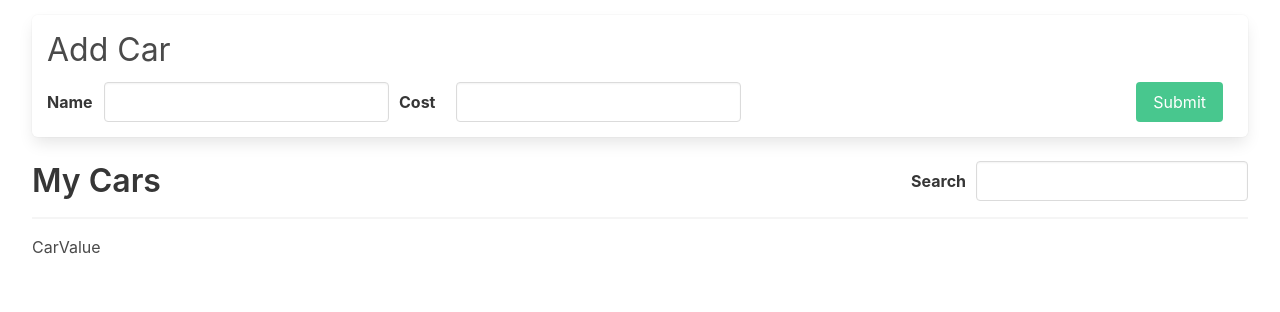
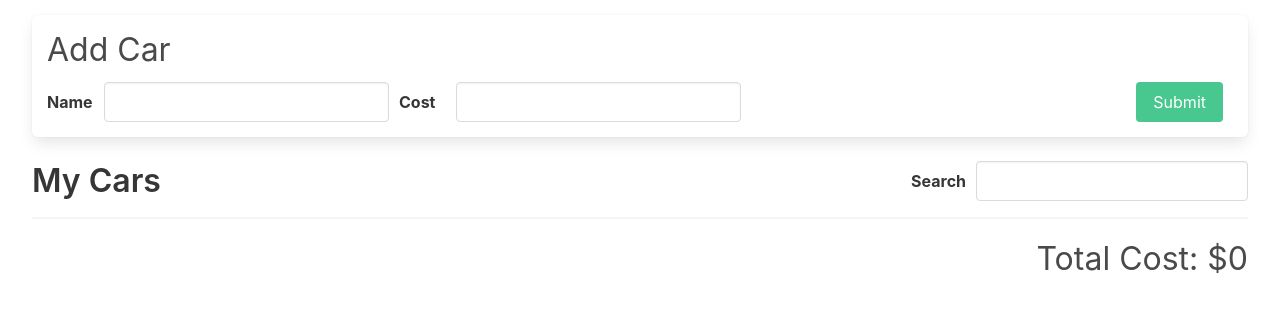
Before and after one commit to oguzhanorh/carsappwithredux, a React (Create React App) app: page / in a window 1280 px wide. Shown: the top 312 px of the page. Built offline with nearby package versions, Linux system fonts and the light colour scheme.

Commit message:
calculate the car value

```diff
--- a/src/components/CarValue.js
+++ b/src/components/CarValue.js
@@ -1,4 +1,18 @@
+import { useSelector } from 'react-redux';
+
 function CarValue() {
-  return <div>CarValue</div>;
+  const totalCost = useSelector(({ cars: { data, searchTerm } }) => {
+    const filteredCars = data.filter((car) => {
+      return car.name.toLowerCase().includes(searchTerm.toLowerCase());
+    });
+    // let cost = 0;
+    // for (let car of filteredCars) {
+    //   cost += car.cost;
+    // }
+    return filteredCars.reduce((acc, car) => {
+      return acc + car.cost;
+    }, 0);
+  });
+  return <div className="car-value">Total Cost: ${totalCost}</div>;
 }
 export default CarValue;
```
